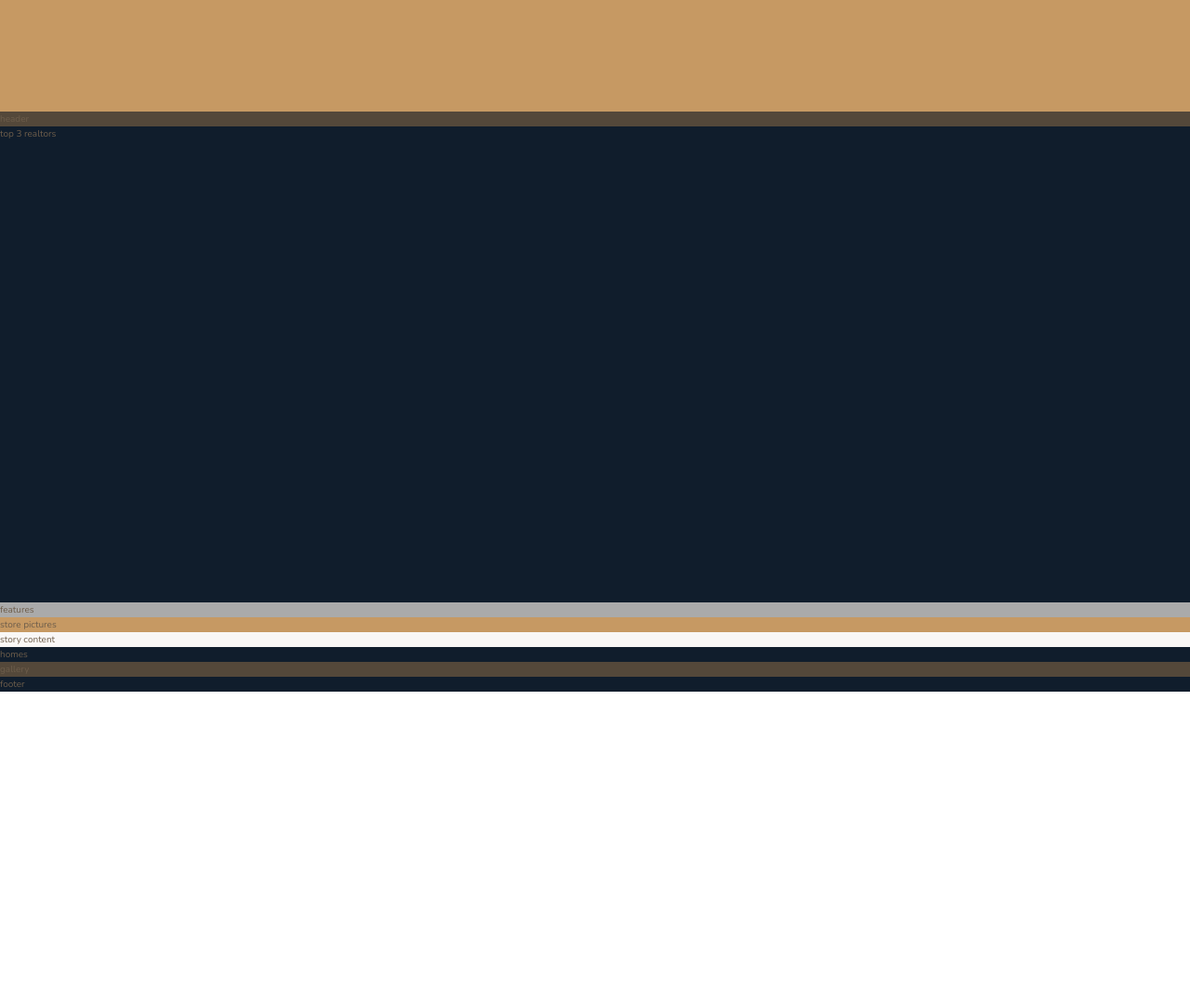
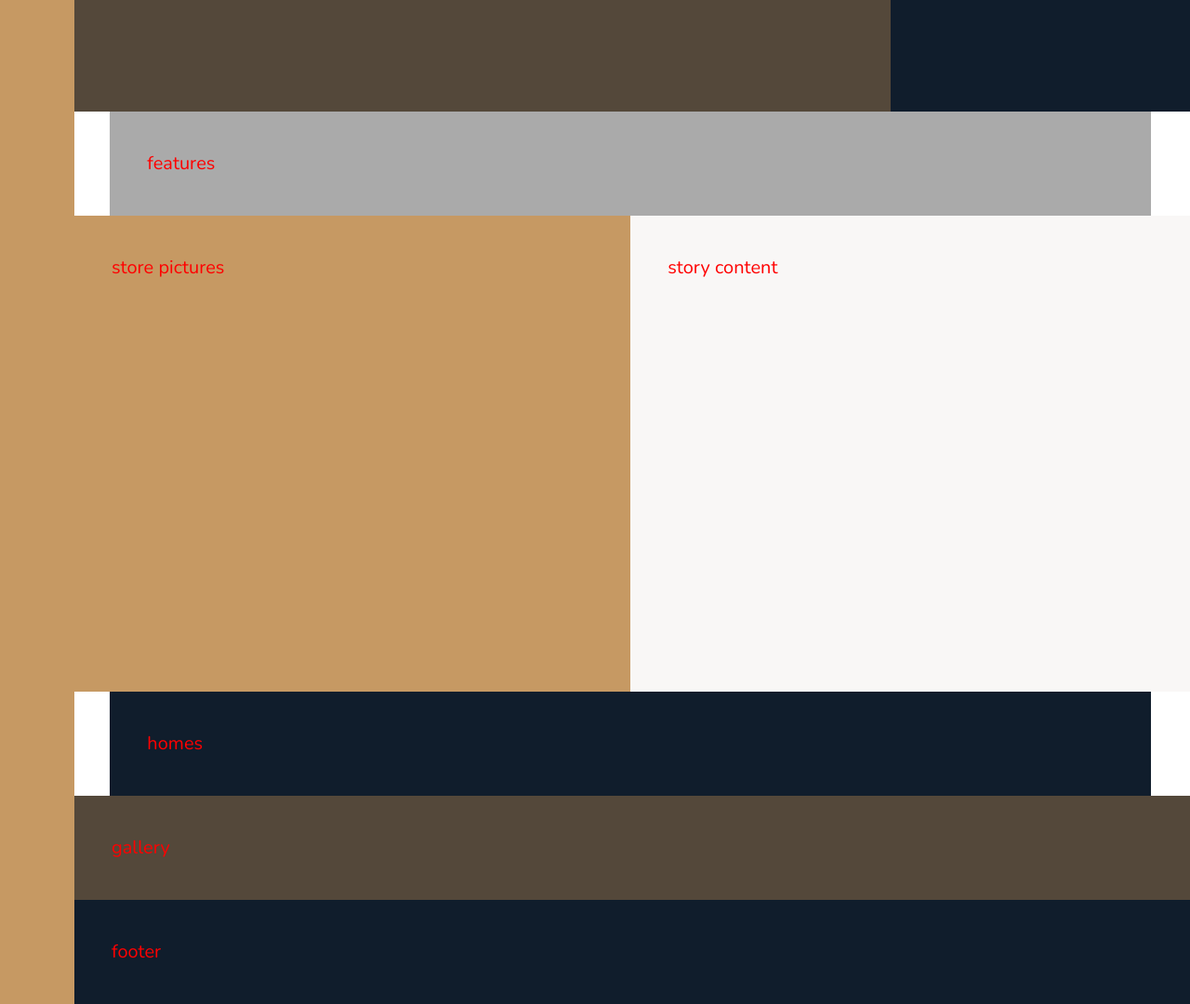
Before and after one commit to ClareBee/AdvancedCSS, a website: page nexter/index.html in a window 1280 px wide. Shown: the part 520-1600 px from the top of the page at 93% size. Before the commit the page ends 1264 px from the top, so only its background shows below. Drawn offline with nearby package versions, Linux system fonts and the light colour scheme.

Commit message:
basic layout

```diff
--- a/nexter/sass/_base.scss
+++ b/nexter/sass/_base.scss
@@ -37,4 +37,11 @@ body {
 .container {
   display: grid;
   grid-template-rows: 80vh min-content 40vw repeat(3, min-content); //min content = auto
+  // side bar + 8 columns that at least match content, at most reach 140px, 2 1fr columns to center it
+  grid-template-columns: [sidebar-start] 8rem [sidebar-end full-start] 1fr [centre-start] repeat(8, [col-start] minmax(min-content, 140px) [col-end]) [centre-end] 1fr [full-end];
+  & > * {
+    font-size: 2rem;
+    padding: 4rem;
+    color: red;
+  }
 }
--- a/nexter/sass/_features.scss
+++ b/nexter/sass/_features.scss
@@ -1,3 +1,4 @@
 .features {
   background-color: $color-grey-light-2;
+  grid-column: centre-start / centre-end;
 }
--- a/nexter/sass/_footer.scss
+++ b/nexter/sass/_footer.scss
@@ -1,3 +1,4 @@
 .footer {
   background-color: $color-secondary;
+  grid-column: full-start / full-end;
 }
--- a/nexter/sass/_gallery.scss
+++ b/nexter/sass/_gallery.scss
@@ -1,3 +1,4 @@
 .gallery {
   background-color: $color-grey-dark-1;
+  grid-column: full-start / full-end;
 }
--- a/nexter/sass/_header.scss
+++ b/nexter/sass/_header.scss
@@ -1,3 +1,4 @@
 .header {
   background-color: $color-grey-dark-1;
+  grid-column: full-start / col-end 6;
 }
--- a/nexter/sass/_homes.scss
+++ b/nexter/sass/_homes.scss
@@ -1,3 +1,4 @@
 .homes {
   background-color: $color-secondary;
+  grid-column: centre-start / centre-end;
 }
--- a/nexter/sass/_realtors.scss
+++ b/nexter/sass/_realtors.scss
@@ -1,3 +1,4 @@
 .realtors {
   background-color: $color-secondary;
+  grid-column: col-start 7 / full-end;
 }
--- a/nexter/sass/_sidebar.scss
+++ b/nexter/sass/_sidebar.scss
@@ -1,3 +1,5 @@
 .sidebar {
   background-color: $color-primary;
+  grid-column: sidebar-start / sidebar-end;
+  grid-row: 1 / -1;
 }
--- a/nexter/sass/_story.scss
+++ b/nexter/sass/_story.scss
@@ -1,9 +1,11 @@
 .story {
   &__pictures {
     background-color: $color-primary;
+    grid-column: full-start / col-end 4;
   }
 
   &__content {
     background-color: $color-grey-light-1;
+    grid-column: col-start 5 / full-end;
   }
 }
```
Also changed, not shown: nexter/css/style.css.
